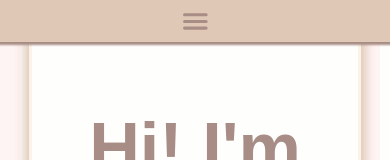
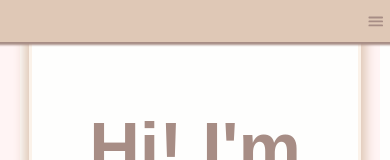
Before and after one commit to ericanwoga/ericanwoga.dev, a React (Create React App) app: page / in a window 390 px wide. Shown: the top 160 px of the page. Built offline with nearby package versions, Linux system fonts and the light colour scheme; a web font is replaced by a local one.

Commit message:
Fixed nav bar

```diff
--- a/src/components/nav/nav.css
+++ b/src/components/nav/nav.css
@@ -19,9 +19,11 @@
     display: flex;
     flex-direction: row;
     justify-content: flex-end;
+    align-items: center;
     gap: 20%;
-    margin-right: 1%;
     z-index: 2;
+    text-align: right;
+
 }
 .navbar-item {
     font-family: 'Outfit', sans-serif;
@@ -42,7 +44,8 @@
 /*Hide hamburger menu on desktop*/
 .menu-icon-open , .menu-icon-closed {
     display: none;
-    margin: 0px;
+    text-align: right;
+    font-size: 5vw;
 }
 
 .menu-dropdown{
@@ -56,20 +59,10 @@
 
 /*========TABLET ==========*/
 @media screen and (max-width: 769px) {
-    .menu-icon-closed {
+    .menu-icon-closed, .menu-icon-open {
         display: block;
-        margin-right: 10%;
-        margin: 0px;
-        width: 100%;
+        color: var(--color-choco);
         height: 100%;
-        color: var(--color-choco);
-    }
-
-    .menu-icon-open {
-        display: block;
-        width: 100%;
-        height: 100%;
-        color: var(--color-choco);
     }
 
     .navbar-links{
@@ -107,18 +100,9 @@
 
 /*============ MOBILE===================*/
 @media screen and (max-width: 600px) {
-    .menu-icon-closed {
-        margin-right: 10%;
-        margin: 0px;
-        width: 100%;
+    .menu-icon-closed , .menu-icon-open{
+        color: var(--color-choco);
         height: 100%;
-        color: var(--color-choco);
-    }
-
-    .menu-icon-open {
-        width: 100%;
-        height: 100%;
-        color: var(--color-choco);
     }
 
     .navbar-links{
--- a/src/components/portfolio/portfolio.css
+++ b/src/components/portfolio/portfolio.css
@@ -1,7 +1,4 @@
 
-.portfolio-container{
-    /*padding: 8%;*/
-}
 
 .ptf-title{
     font-size: 2.5vw;
```
